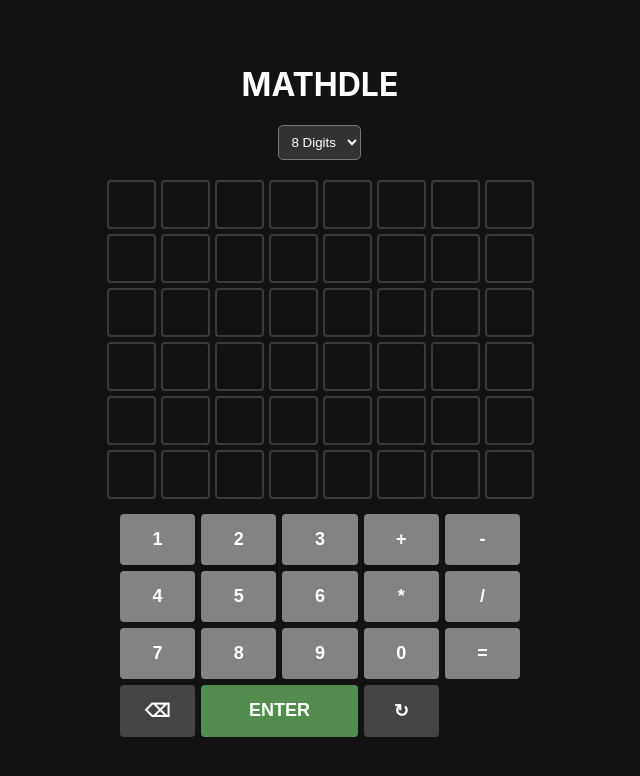
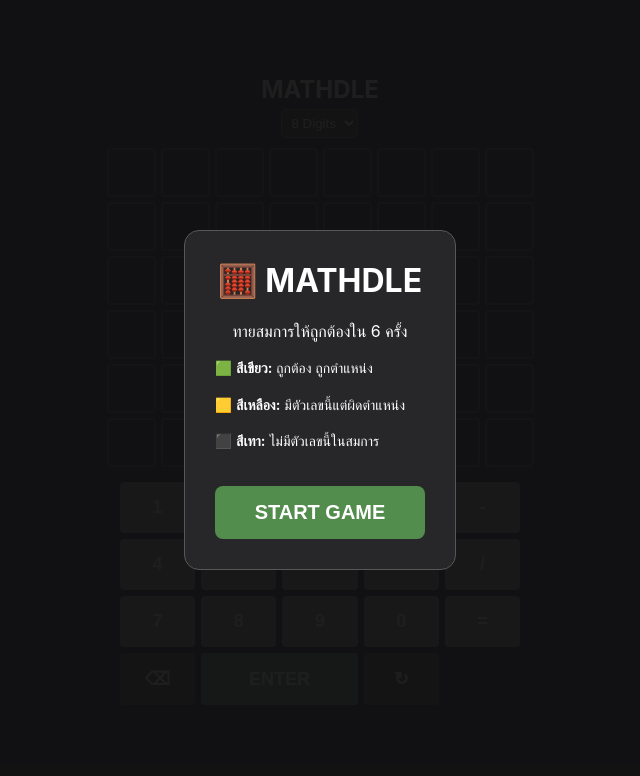
Before and after one commit to thomas-tong7/my-game, a plain HTML site: page index.html in a window 1280 px wide. Shown: the whole page, without its empty margins (320-960 px from the left). Drawn offline with Linux system fonts and the light colour scheme.

Commit message:
Update index.html

```diff
--- a/index.html
+++ b/index.html
@@ -4,28 +4,54 @@
     <meta charset="UTF-8">
     <meta name="viewport" content="width=device-width, initial-scale=1.0, maximum-scale=1.0, user-scalable=no, viewport-fit=cover">
     <meta name="apple-mobile-web-app-capable" content="yes">
-    <title>Infinite Mathdle</title>
+    <title>Mathdle App</title>
     <style>
         :root { --bg: #121213; --tile-border: #3a3a3c; --correct: #538d4e; --present: #b59f3b; --absent: #3a3a3c; --key-bg: #818384; }
-        body { font-family: -apple-system, sans-serif; background-color: var(--bg); color: white; margin: 0; display: flex; flex-direction: column; align-items: center; justify-content: center; height: 100vh; overflow: hidden; }
+
+        body { font-family: -apple-system, sans-serif; background-color: var(--bg); color: white; margin: 0; display: flex; flex-direction: column; align-items: center; justify-content: center; height: 100vh; overflow: hidden; touch-action: manipulation; }
+
+        /* The "Read Me" Pop-up Overlay */
+        #instructionsOverlay {
+            position: fixed; top: 0; left: 0; width: 100%; height: 100%;
+            background: rgba(18, 18, 19, 0.95);
+            display: flex; flex-direction: column; align-items: center; justify-content: center;
+            z-index: 100; padding: 20px; text-align: center; box-sizing: border-box;
+        }
+        .instruction-card { background: #272729; padding: 30px; border-radius: 15px; max-width: 400px; border: 1px solid #565758; }
+        .start-btn { background: #538d4e; color: white; border: none; padding: 15px 40px; font-size: 20px; font-weight: bold; border-radius: 8px; margin-top: 20px; cursor: pointer; width: 100%; }
+
+        /* Game UI */
         .header { text-align: center; margin-bottom: 10px; }
         .grid { display: grid; gap: 5px; margin-bottom: 15px; }
         .row { display: grid; gap: 5px; }
-        .tile { width: 11vw; height: 11vw; max-width: 45px; max-height: 45px; border: 2px solid var(--tile-border); display: flex; align-items: center; justify-content: center; font-size: 1.2rem; font-weight: bold; border-radius: 4px; transition: 0.3s; }
+        .tile { width: 11vw; height: 11vw; max-width: 45px; max-height: 45px; border: 2px solid var(--tile-border); display: flex; align-items: center; justify-content: center; font-size: 1.2rem; font-weight: bold; border-radius: 4px; }
         .keyboard { width: 95%; max-width: 400px; display: grid; grid-template-columns: repeat(5, 1fr); gap: 6px; padding-bottom: 20px; }
         .key { background: var(--key-bg); color: white; border: none; border-radius: 4px; padding: 15px 0; font-size: 18px; font-weight: bold; }
         .key.wide { grid-column: span 2; background-color: #538d4e; }
+
         .correct { background-color: var(--correct) !important; border-color: var(--correct); }
         .present { background-color: var(--present) !important; border-color: var(--present); }
         .absent { background-color: var(--absent) !important; border-color: var(--absent); }
-        select { padding: 8px; border-radius: 5px; background: #333; color: white; margin-bottom: 10px; }
     </style>
 </head>
 <body>
 
+    <div id="instructionsOverlay">
+        <div class="instruction-card">
+            <h1 style="margin-top:0">🧮 MATHDLE</h1>
+            <p>ทายสมการให้ถูกต้องใน 6 ครั้ง</p>
+            <div style="text-align:left; font-size: 14px; line-height: 1.6;">
+                <p>🟩 <b>สีเขียว:</b> ถูกต้อง ถูกตำแหน่ง</p>
+                <p>🟨 <b>สีเหลือง:</b> มีตัวเลขนี้แต่ผิดตำแหน่ง</p>
+                <p>⬛ <b>สีเทา:</b> ไม่มีตัวเลขนี้ในสมการ</p>
+            </div>
+            <button class="start-btn" onclick="closeInstructions()">START GAME</button>
+        </div>
+    </div>
+
     <div class="header">
-        <h1>MATHDLE</h1>
-        <select id="digitSelect" onchange="startGame()">
+        <h1 style="margin:0; font-size: 24px;">MATHDLE</h1>
+        <select id="digitSelect" onchange="startGame()" style="background:#333; color:white; padding:5px; border-radius:5px; margin-top:5px;">
             <option value="5">5 Digits</option>
             <option value="6">6 Digits</option>
             <option value="7">7 Digits</option>
@@ -57,31 +83,34 @@
     </div>
 
     <script>
+        // ... Game Logic remains the same ...
         let secret = "";
         let currentSize = 8;
         let currentRow = 0;
         let currentGuess = "";
         const maxGuesses = 6;
 
+        function closeInstructions() {
+            document.getElementById('instructionsOverlay').style.display = 'none';
+        }
+
         function generateEquation(length) {
             const ops = ['+', '-', '*', '/'];
             let attempts = 0;
             while (attempts < 500) {
                 let op = ops[Math.floor(Math.random() * ops.length)];
-                let a = Math.floor(Math.random() * 100);
-                let b = Math.floor(Math.random() * 100);
+                let a = Math.floor(Math.random() * 99) + 1;
+                let b = Math.floor(Math.random() * 99) + 1;
                 let res;
-
                 if (op === '+') res = a + b;
                 if (op === '-') res = a - b;
                 if (op === '*') res = a * b;
-                if (op === '/') { if(b === 0 || a % b !== 0) continue; res = a / b; }
-
+                if (op === '/') { if(a % b !== 0) continue; res = a / b; }
                 let eq = `${a}${op}${b}=${res}`;
                 if (eq.length === length && res >= 0) return eq;
                 attempts++;
             }
-            return length === 5 ? "8+1=9" : "12+13=25"; // Fallbacks
+            return length === 5 ? "8+1=9" : "12+13=25";
         }
 
         function startGame() {
@@ -130,7 +159,6 @@
             let guessArr = currentGuess.split('');
             let statuses = Array(currentSize).fill('absent');
 
-            // Pass 1: Find Corrects
             for (let i = 0; i < currentSize; i++) {
                 if (guessArr[i] === secretArr[i]) {
                     statuses[i] = 'correct';
@@ -138,14 +166,12 @@
                     guessArr[i] = null;
                 }
             }
-            // Pass 2: Find Presents
             for (let i = 0; i < currentSize; i++) {
                 if (guessArr[i] && secretArr.includes(guessArr[i])) {
                     statuses[i] = 'present';
                     secretArr[secretArr.indexOf(guessArr[i])] = null;
                 }
             }
-
             for (let i = 0; i < currentSize; i++) {
                 document.getElementById(`tile-${currentRow}-${i}`).classList.add(statuses[i]);
             }
```
